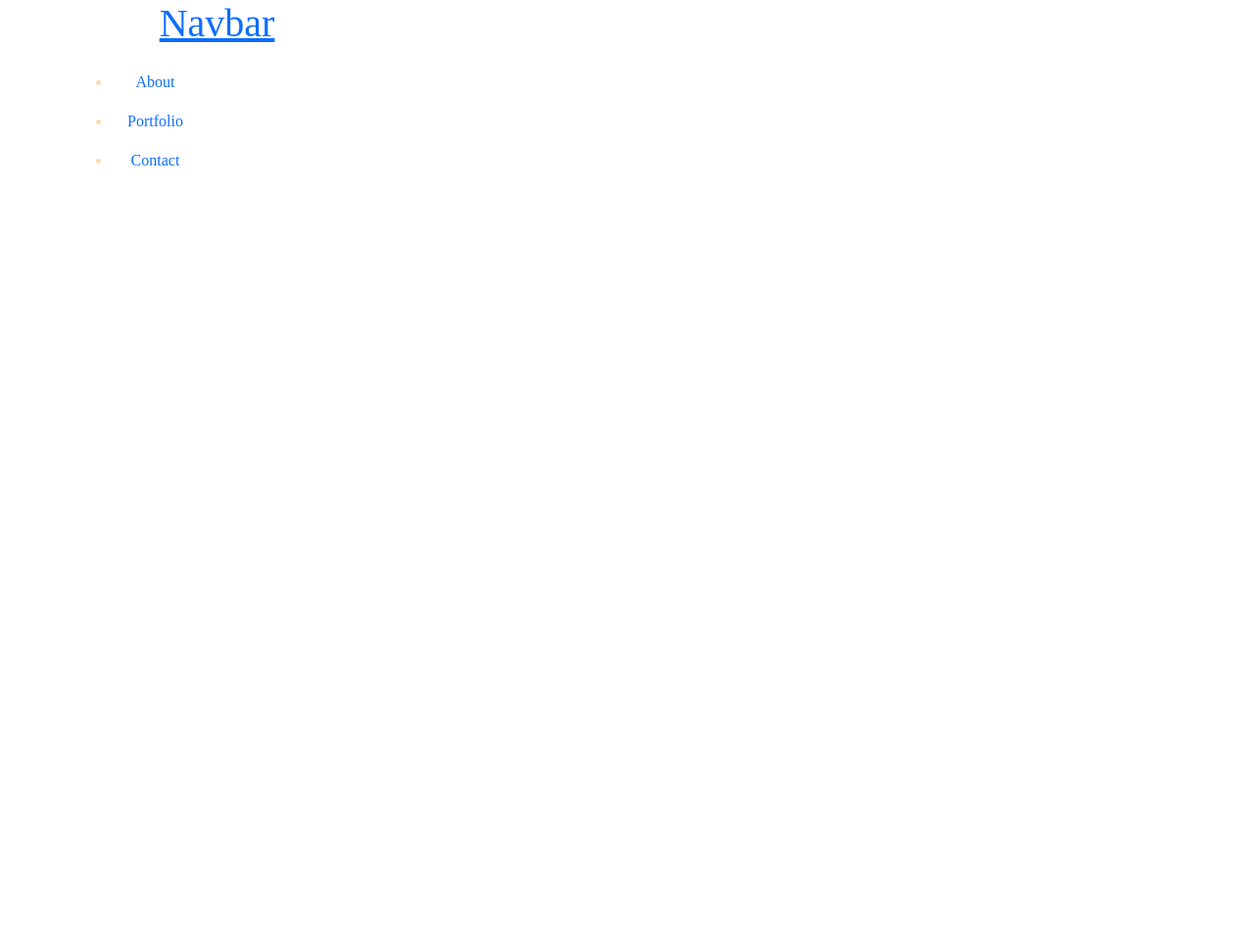
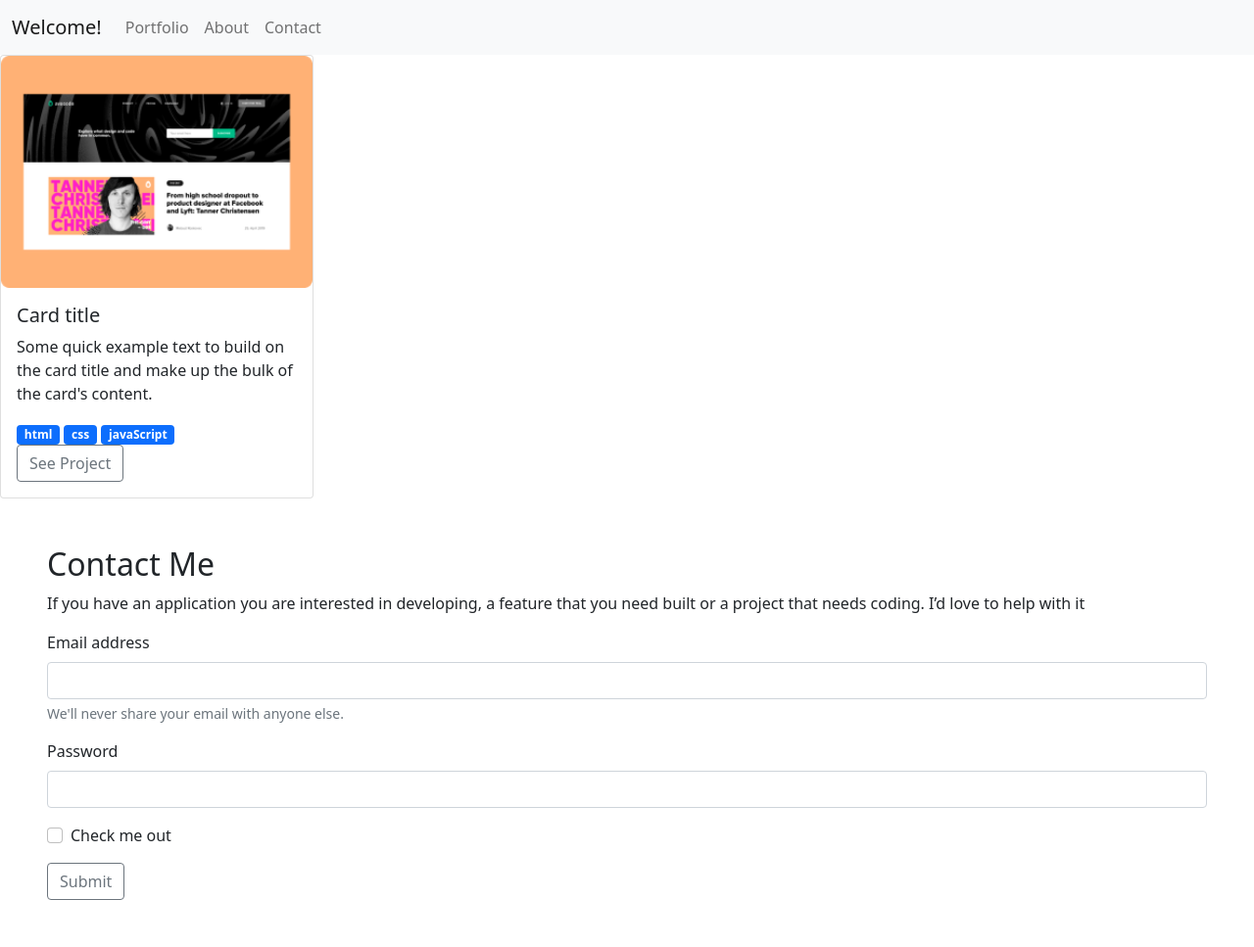
Before and after one commit to BasitKorede/Boostrap-project, a website: page index.html in a window 1280 px wide. Shown: the whole page at 98% size. Before the commit the page ends 800 px from the top, so only its background shows below. Drawn offline with nearby package versions, Linux system fonts and the light colour scheme.

Commit message:
Add nav, card, modal and contact form

```diff
--- a/index.html
+++ b/index.html
@@ -15,36 +15,141 @@
   </head>
 
   <body>
-    <header class="header">
-      <div class="container">
-        <div class="navbar-header col-lg-3 float-left">
-          <a href="#">
-            <h1>Navbar</h1>
-          </a>
-        </div>
-        <div class="nav navbar navbar-style col-lg-9">
-          <ul class="nav-menu">
+    <nav class="navbar navbar-expand-lg navbar-light bg-light">
+      <div class="container-fluid">
+        <a class="navbar-brand" href="#">Welcome!</a>
+        <button
+          class="navbar-toggler"
+          type="button"
+          data-bs-toggle="collapse"
+          data-bs-target="#navbarSupportedContent"
+          aria-controls="navbarSupportedContent"
+          aria-expanded="false"
+          aria-label="Toggle navigation"
+        >
+          <span class="navbar-toggler-icon"></span>
+        </button>
+        <div class="collapse navbar-collapse" id="navbarSupportedContent">
+          <ul class="navbar-nav d-flex me-auto mb-2 mb-lg-0">
             <li class="nav-item">
-              <a href="#" class="nav-link">About</a>
+              <a class="nav-link" href="#">Portfolio</a>
             </li>
             <li class="nav-item">
-              <a href="#" class="nav-link">Portfolio</a>
+              <a class="nav-link" href="#">About</a>
             </li>
             <li class="nav-item">
-              <a href="#" class="nav-link">Contact</a>
+              <a class="nav-link" href="#">Contact</a>
             </li>
           </ul>
+          <!-- <form class="d-flex">
+                  <input class="form-control me-2" type="search" placeholder="Search" aria-label="Search">
+                  <button class="btn btn-outline-success" type="submit">Search</button>
+                </form> -->
         </div>
       </div>
+    </nav>
+    <section class="">
+      <div class="card w-25">
+        <img src="images/1.png" class="card-img-top" alt="..." />
+        <div class="card-body">
+          <h5 class="card-title">Card title</h5>
+          <p class="card-text">
+            Some quick example text to build on the card title and make up the
+            bulk of the card's content.
+          </p>
+          <div>
+            <span class="badge bg-primary">html</span>
+            <span class="badge bg-primary">css</span>
+            <span class="badge bg-primary">javaScript</span>
+          </div>
 
+          <button
+            type="button"
+            class="btn btn-outline-secondary"
+            data-bs-toggle="modal"
+            data-bs-target="#project-1"
+          >
+            See Project
+          </button>
+        </div>
       </div>
+    </section>
+    <section class="about-me"></section>
 
-    </header>
+    <section class="contact-form align-item-*-center p-5">
+      <h2>Contact Me</h2>
+      <p>
+        If you have an application you are interested in developing, a feature
+        that you need built or a project that needs coding. I’d love to help
+        with it
+      </p>
+
+      <form>
+        <div class="mb-3">
+          <label for="exampleInputEmail1" class="form-label"
+            >Email address</label
+          >
+          <input
+            type="email"
+            class="form-control"
+            id="exampleInputEmail1"
+            aria-describedby="emailHelp"
+          />
+          <div id="emailHelp" class="form-text">
+            We'll never share your email with anyone else.
+          </div>
+        </div>
+        <div class="mb-3">
+          <label for="exampleInputPassword1" class="form-label">Password</label>
+          <input
+            type="password"
+            class="form-control"
+            id="exampleInputPassword1"
+          />
+        </div>
+        <div class="mb-3 form-check">
+          <input type="checkbox" class="form-check-input" id="exampleCheck1" />
+          <label class="form-check-label" for="exampleCheck1"
+            >Check me out</label
+          >
+        </div>
+        <button type="submit" class="btn btn-outline-secondary">Submit</button>
+      </form>
+    </section>
 
     <script
       src="https://cdn.jsdelivr.net/npm/bootstrap@5.0.2/dist/js/bootstrap.min.js"
       integrity="sha384-cVKIPhGWiC2Al4u+LWgxfKTRIcfu0JTxR+EQDz/bgldoEyl4H0zUF0QKbrJ0EcQF"
       crossorigin="anonymous"
     ></script>
+
+    <div class="modal" tabindex="-1" id="project-1">
+      <div class="modal-dialog">
+        <div class="modal-content">
+          <div class="modal-header">
+            <h5 class="modal-title">Modal title</h5>
+            <button
+              type="button"
+              class="btn-close"
+              data-bs-dismiss="modal"
+              aria-label="Close"
+            ></button>
+          </div>
+          <div class="modal-body">
+            <p>Modal body text goes here.</p>
+          </div>
+          <div class="modal-footer">
+            <button
+              type="button"
+              class="btn btn-secondary"
+              data-bs-dismiss="modal"
+            >
+              Close
+            </button>
+            <button type="button" class="btn btn-primary">Save changes</button>
+          </div>
+        </div>
+      </div>
+    </div>
   </body>
 </html>
```
Also changed, not shown: images/1.png (added), images/2.png (added), images/3.png (added), images/4.png (added), 1 other file.
